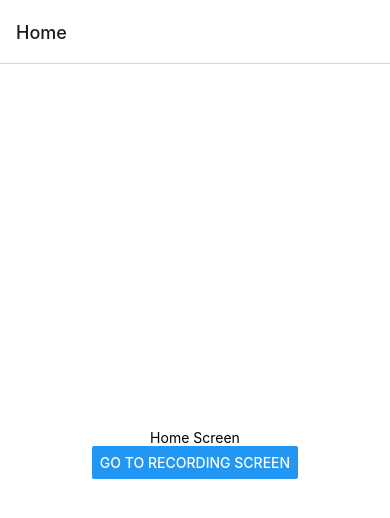
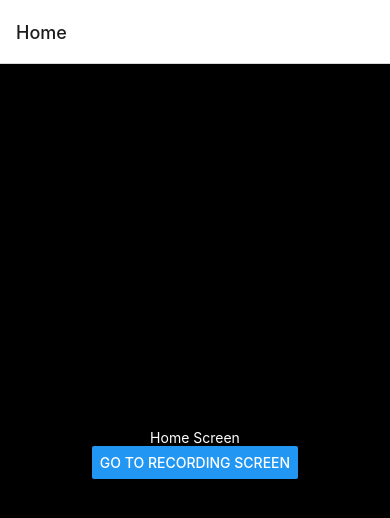
Before and after one commit to dnd-side-project/dnd-7th-7-frontend, a React Native app: screen /Home in a window 390 px wide. Shown: the top 518 px of the page. Built offline with nearby package versions, Linux system fonts and the light colour scheme.

Commit message:
🎨 style: styled-components 시험 적용
src/screens/Home 폴더에서 시험삼아 적용해보았습니다.

```diff
--- a/App.jsx
+++ b/App.jsx
@@ -1,15 +1,17 @@
-import React from 'react';
+import React, { Suspense } from 'react';
 import { NavigationContainer } from '@react-navigation/native';
 import { createNativeStackNavigator } from '@react-navigation/native-stack';
 import Home from './screens/Home';
 import MyPage from './screens/MyPage';
 import BookMarks from './screens/BookMarks';
 import Recording from './screens/Recording';
+import Onboarding from './screens/Onboarding';
 
 const Stack = createNativeStackNavigator();
 
 function App() {
   return (
+    <Suspense fallback={<Onboarding />}>
       <NavigationContainer>
         <Stack.Navigator initialRouteName="Home">
           <Stack.Screen name="Home" component={Home} />
@@ -18,6 +20,7 @@ function App() {
           <Stack.Screen name="Recording" component={Recording} />
         </Stack.Navigator>
       </NavigationContainer>
+    </Suspense>
   );
 }
 
--- a/babel.config.js
+++ b/babel.config.js
@@ -1,6 +1,7 @@
-module.exports = function(api) {
+module.exports = function (api) {
   api.cache(true);
   return {
-    presets: ['babel-preset-expo']
+    presets: ['babel-preset-expo'],
+    plugins: ['babel-plugin-styled-components'],
   };
 };
--- a/package.json
+++ b/package.json
@@ -11,6 +11,7 @@
   "dependencies": {
     "@react-navigation/native": "^6.0.11",
     "@react-navigation/native-stack": "^6.7.0",
+    "babel-plugin-styled-components": "^2.0.7",
     "eslint-import-resolver-babel-module": "^5.3.1",
     "expo": "~45.0.0",
     "expo-location": "~14.2.2",
@@ -24,7 +25,8 @@
     "react-native-maps": "0.30.2",
     "react-native-safe-area-context": "4.2.4",
     "react-native-screens": "~3.11.1",
-    "react-native-web": "0.17.7"
+    "react-native-web": "0.17.7",
+    "styled-components": "^5.3.5"
   },
   "devDependencies": {
     "@babel/core": "^7.12.9",
--- a/screens/Home/Home.jsx
+++ b/screens/Home/Home.jsx
@@ -1,23 +1,15 @@
 import { useNavigation } from '@react-navigation/native';
 import React from 'react';
-import { Button, StyleSheet, Text, View } from 'react-native';
-
-const styles = StyleSheet.create({
-  container: {
-    flex: 1,
-    backgroundColor: '#fff',
-    alignItems: 'center',
-    justifyContent: 'center',
-  },
-});
+import { Button } from 'react-native';
+import * as S from './Home.style';
 
 function Home() {
   const navi = useNavigation();
   return (
-    <View style={styles.container}>
-      <Text>Home Screen</Text>
+    <S.Wrapper>
+      <S.Text>Home Screen</S.Text>
       <Button title="Go to Recording Screen" onPress={() => navi.navigate('Recording')} />
-    </View>
+    </S.Wrapper>
   );
 }
 
--- /dev/null
+++ b/screens/Home/Home.style.js
@@ -0,0 +1,12 @@
+import styled from 'styled-components/native';
+
+export const Wrapper = styled.View`
+  flex: 1;
+  background-color: black;
+  align-items: center;
+  justify-content: center;
+`;
+
+export const Text = styled.Text`
+  color: white;
+`;
--- /dev/null
+++ b/screens/Onboarding/Onboarding.jsx
@@ -0,0 +1,22 @@
+import React from 'react';
+import { StyleSheet, Text, View } from 'react-native';
+
+const styles = StyleSheet.create({
+  container: {
+    flex: 1,
+    backgroundColor: '#272727',
+    color: '#fff',
+    alignItems: 'center',
+    justifyContent: 'center',
+  },
+});
+
+function Onboarding() {
+  return (
+    <View style={styles.container}>
+      <Text>Onboarding...</Text>
+    </View>
+  );
+}
+
+export default Onboarding;
--- /dev/null
+++ b/screens/Onboarding/index.js
@@ -0,0 +1,3 @@
+import Onboarding from './Onboarding';
+
+export default Onboarding;
```
Also changed, not shown: .eslintrc.js, 1 other file (tests, documents, lock files or other folders). Lines whose indentation alone changed are shown as unchanged.
